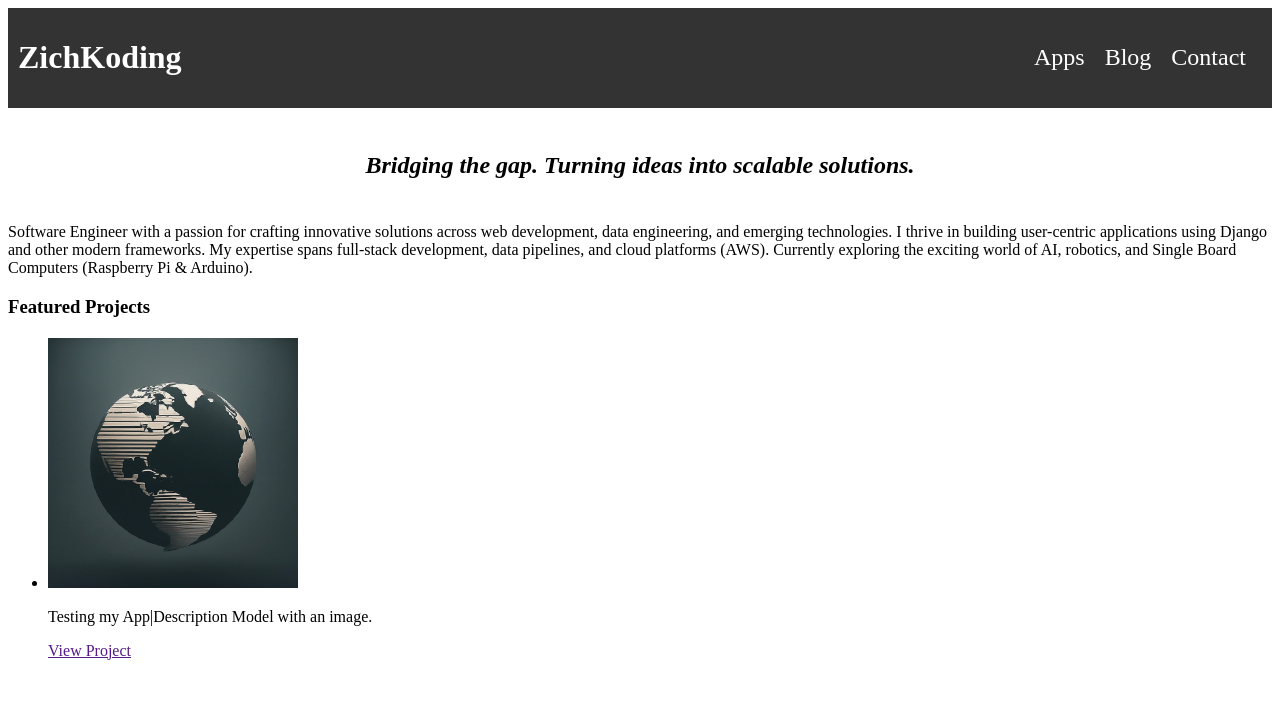
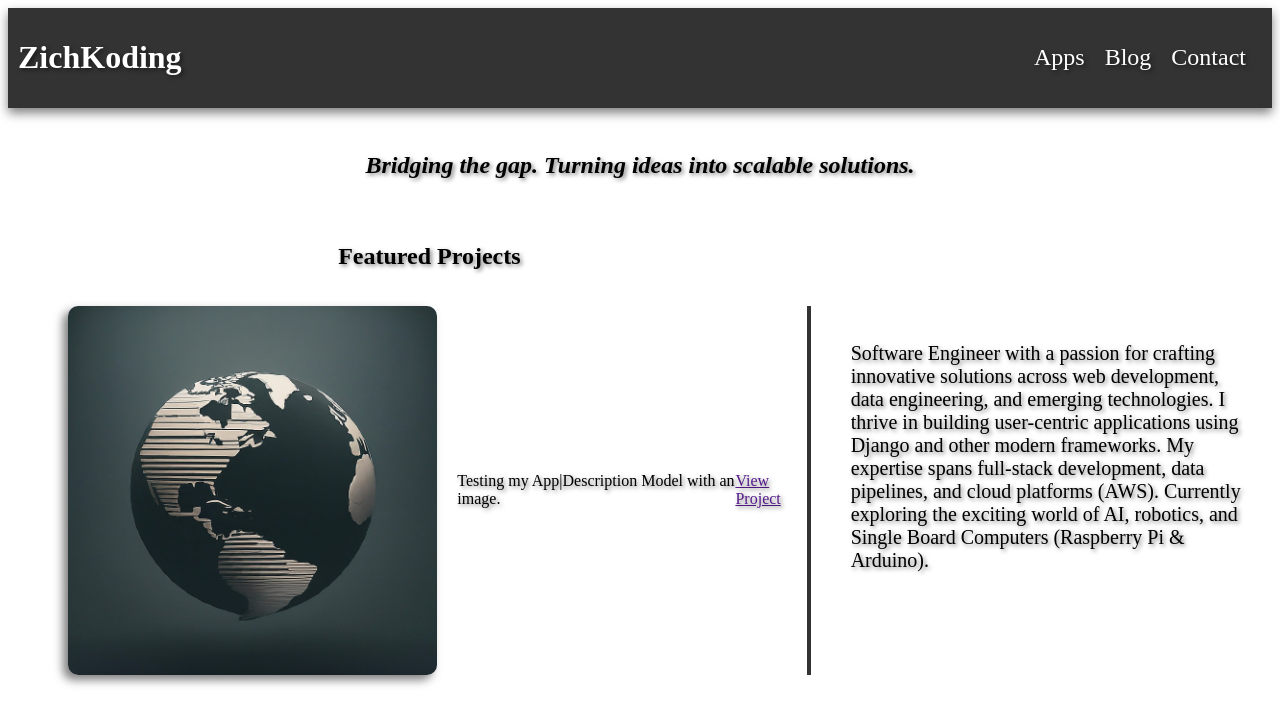
Before and after one commit to ZichKoding/Django-Portfolio, a Django app: page / in a window 1280 px wide. Shown: the top 725 px of the page. Run offline with Django 5.2, Linux system fonts and the light colour scheme; data comes from the database, SQL or seed files in the repository.

Commit message:
Basic UI design is finished minus footer.

```diff
--- a/zichko_portfolio/portfolio/static/style.css
+++ b/zichko_portfolio/portfolio/static/style.css
@@ -1,3 +1,7 @@
+* {
+    text-shadow: 2px 2px 4px rgba(0, 0, 0, 0.5);
+}
+
 /* HEADER START */
 header {
     background-color: #333;
@@ -7,6 +11,7 @@ header {
     display: flex;
     align-items: center;
     justify-content: space-between;
+    box-shadow: 0 5px 10px rgba(0, 0, 0, 0.5);
 }
 
 .portfolio-title a {
@@ -75,6 +80,96 @@ header {
 
 /* MISSION STATEMENT END */
 
+/* APPS & SUMMARY START */
+.apps-summary-container {
+    display: flex;
+    justify-content: center;
+    align-items: center;
+    flex-direction: row;
+}
+
+.apps-container {
+    width: 100%;
+    display: flex;
+    justify-content: center;
+    align-items: center;
+    flex-direction: column;
+    margin-left: 20px;
+}
+
+.app-details {
+    display: flex;
+    justify-content: center;
+    align-items: center;
+    flex-direction: row;
+    border-right: 0.25rem solid #333;
+    margin-right: 20px;
+}
+
+.app-image {
+    width: 50%;
+    height: 50%;
+    border-radius: 10px;
+    margin-right: 20px;
+    box-shadow: -5px 5px 10px rgba(0, 0, 0, 0.5);
+}
+
+.summary-container {
+    position:relative;
+    top: 0;
+    width: 50%;
+    font-size: 1.25rem;
+    padding: 20px;
+}
+
+/* APPS & SUMMARY END */
+
+@media (max-width: 900px){
+    /* APPS & SUMMARY START */
+    .apps-summary-container {
+        display: flex;
+        justify-content: center;
+        align-items: center;
+        flex-direction: column;
+    }
+
+    .apps-container {
+        position: absolute;
+        top: 90%;
+        width: 100%;
+        display: flex;
+        justify-content: center;
+        align-items: center;
+        flex-direction: column;
+        margin-left: 20px;
+    }
+
+    .app-details {
+        display: flex;
+        justify-content: center;
+        align-items: center;
+        flex-direction: column;
+        border-right: 0;
+        margin-right: 20px;
+    }
+
+    .app-image {
+        width: 50%;
+        height: 50%;
+        border-radius: 10px;
+        margin-right: 20px;
+    }
+
+    .summary-container {
+        position: absolute;
+        top: 15rem;
+        border-bottom: 0.25rem solid #333;
+    }
+
+    /* APPS & SUMMARY END */
+
+}
+
 @media (max-width: 700px) {
     /* HEADER START */
     .menu-icon {
@@ -86,6 +181,7 @@ header {
     }
 
     .nav-list {
+        z-index: 1;
         position: absolute;
         margin-right: 0;
         display: flex;
@@ -98,6 +194,8 @@ header {
         padding: 20px;
         box-sizing: border-box;
         transform: translateX(100%);
+        transition: transform 0.5s ease-in-out;
+        box-shadow: 0 5px 10px rgba(0, 0, 0, 0.5);
     }
 
     .nav-list li {
@@ -111,4 +209,48 @@ header {
     }
 
     /* HEADER END */
+
+    /* APPS & SUMMARY START */
+    .apps-container {
+        top: 70%;
+    }
+
+    .summary-container {
+        font-size: 1rem;
+    }
+
+    /* APPS & SUMMARY END */
 }
+
+@media (max-width: 500px) {
+    /* MISSION STATEMENT START */
+
+    .mission-statement {
+        font-size: 1.25rem;
+    }
+
+    /* MISSION STATEMENT END */
+
+
+    /* APPS & SUMMARY START */
+    .apps-container {
+        top: 75%;
+    }
+
+    .summary-container {
+        font-size: 0.95rem;
+    }
+    /* APPS & SUMMARY END */
+}
+
+@media (max-width: 340px) {
+    /* APPS & SUMMARY START */
+    .apps-container {
+        top: 90%;
+    }
+
+    .summary-container {
+        font-size: 0.95rem;
+    }
+    /* APPS & SUMMARY END */
+}
--- a/zichko_portfolio/portfolio/templates/portfolio/index.html
+++ b/zichko_portfolio/portfolio/templates/portfolio/index.html
@@ -46,22 +46,23 @@
                 </h3>
             </section>
             <section class="apps-summary-container">
-                <section>
-                    <p>{{ summary }}</p>
-                </section>
-                <section>
+                <div class="apps-container">
                     <h1>Featured Projects</h1>
                     <ul>
                         {% for apps in app_description %}
-                            <li>
+                            <li class="app-details">
                                 <h2>{{ apps.name }}</h2>
-                                <img src="{{ apps.app_image.url }}" alt="{{ apps.app_name }}" width="250px">
+                                <img src="{{ apps.app_image.url }}" alt="{{ apps.app_name }}" class="app-image" width="250px">
                                 <p>{{ apps.app_description }}</p>
                                 <a href="{{ apps.url }}">View Project</a>
                             </li>
                         {% endfor %}
                     </ul>
-                </section>
+                </div>
+
+                <div class="summary-container">
+                    <p>{{ summary }}</p>
+                </div>
             </section>
         <script src="{% static 'index.js' %}" async defer></script>
     </body>
```
